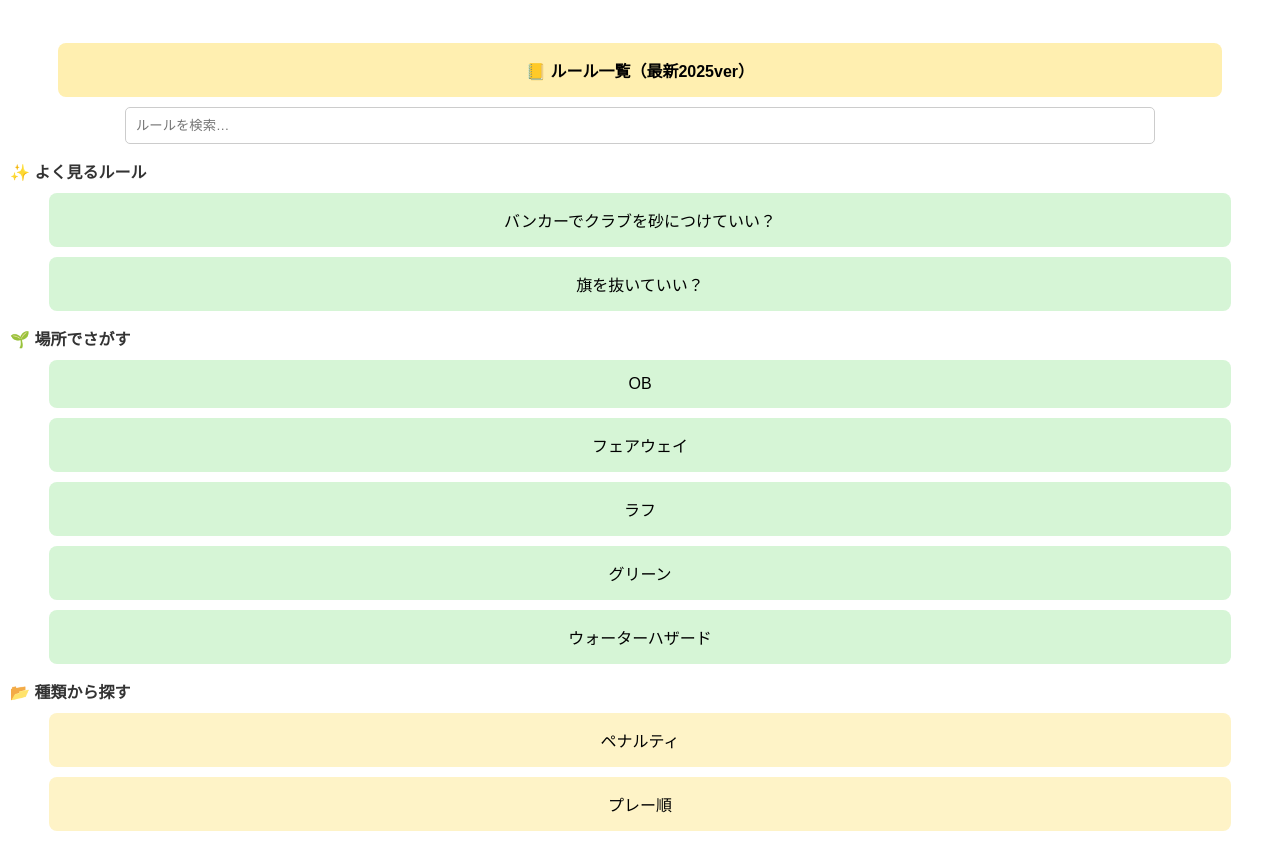
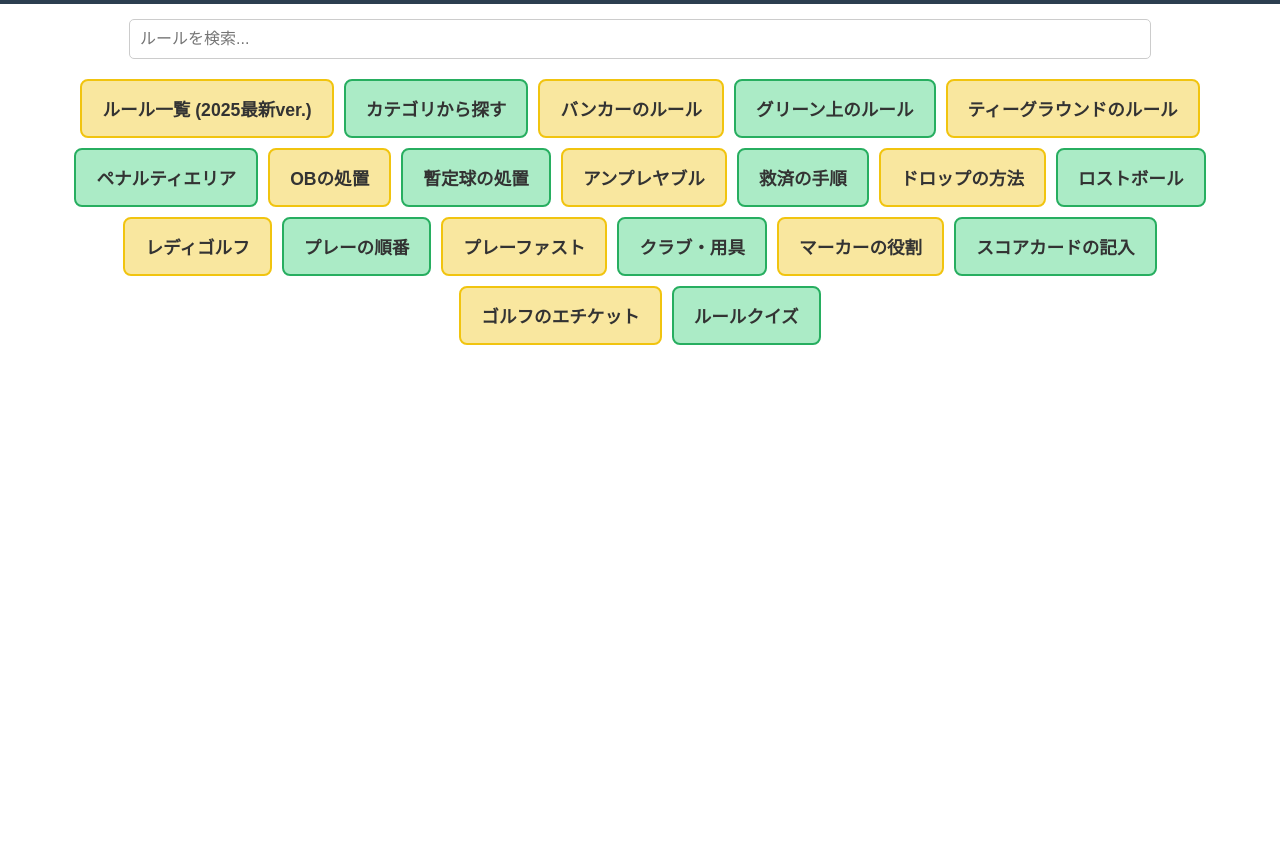
Before and after one commit to uta7770502/golf-pwa-demo, a plain HTML site: page index.html in a window 1280 px wide. Shown: the part 105-946 px from the top of the page. After the commit the page ends 800 px from the top, so only its background shows below. Drawn offline with Linux system fonts and the light colour scheme.

Commit message:
Add files via upload

```diff
--- a/index.html
+++ b/index.html
@@ -3,40 +3,40 @@
 <head>
   <meta charset="UTF-8">
   <meta name="viewport" content="width=device-width, initial-scale=1.0">
-  <title>AIキャディ - ゴルフルール検索</title>
+  <title>ゴルフルールサイト</title>
   <link rel="stylesheet" href="style.css?v=20250929">
 </head>
 <body>
-<header>
-  <h1>公式ルールを即答するAIキャディ</h1>
-  <p>ルールを確認しながらスイスイラウンド</p>
-</header>
+  <header>
+    <h1>ゴルフルール検索</h1>
+  </header>
+  <main>
+    <div class="search-container">
+      <input type="text" placeholder="ルールを検索..." id="searchBox">
+    </div>
 
-<div class="search-box">
-  <a href="rules.html" class="button btn-yellow">📒 ルール一覧（最新2025ver）</a>
-  <input type="text" placeholder="ルールを検索…">
-</div>
-
-<div>
-  <div class="section-title">✨ よく見るルール</div>
-  <a href="rules/bunker.html" class="button btn-green">バンカーでクラブを砂につけていい？</a>
-  <a href="rules/flag.html" class="button btn-green">旗を抜いていい？</a>
-</div>
-
-<div>
-  <div class="section-title">🌱 場所でさがす</div>
-  <a href="rules/ob.html" class="button btn-green">OB</a>
-  <a href="rules/fairway.html" class="button btn-green">フェアウェイ</a>
-  <a href="rules/rough.html" class="button btn-green">ラフ</a>
-  <a href="rules/green.html" class="button btn-green">グリーン</a>
-  <a href="rules/water.html" class="button btn-green">ウォーターハザード</a>
-</div>
-
-<div>
-  <div class="section-title">📂 種類から探す</div>
-  <a href="rules/penalty.html" class="button btn-category">ペナルティ</a>
-  <a href="rules/order.html" class="button btn-category">プレー順</a>
-</div>
-
+    <div class="button-grid">
+      <a href="rules.html" class="btn yellow">ルール一覧 (2025最新ver.)</a>
+      <a href="category.html" class="btn green">カテゴリから探す</a>
+      <a href="bunker.html" class="btn yellow">バンカーのルール</a>
+      <a href="green.html" class="btn green">グリーン上のルール</a>
+      <a href="tee.html" class="btn yellow">ティーグラウンドのルール</a>
+      <a href="penalty.html" class="btn green">ペナルティエリア</a>
+      <a href="ob.html" class="btn yellow">OBの処置</a>
+      <a href="provisional.html" class="btn green">暫定球の処置</a>
+      <a href="unplayable.html" class="btn yellow">アンプレヤブル</a>
+      <a href="relief.html" class="btn green">救済の手順</a>
+      <a href="drop.html" class="btn yellow">ドロップの方法</a>
+      <a href="lostball.html" class="btn green">ロストボール</a>
+      <a href="readygolf.html" class="btn yellow">レディゴルフ</a>
+      <a href="order.html" class="btn green">プレーの順番</a>
+      <a href="pace.html" class="btn yellow">プレーファスト</a>
+      <a href="equipment.html" class="btn green">クラブ・用具</a>
+      <a href="marker.html" class="btn yellow">マーカーの役割</a>
+      <a href="scorecard.html" class="btn green">スコアカードの記入</a>
+      <a href="etiquette.html" class="btn yellow">ゴルフのエチケット</a>
+      <a href="quiz.html" class="btn green">ルールクイズ</a>
+    </div>
+  </main>
 </body>
 </html>
--- a/style.css
+++ b/style.css
@@ -1,54 +1,50 @@
-
 body {
-  font-family: 'Hiragino Kaku Gothic ProN', 'Meiryo', sans-serif;
+  font-family: Arial, sans-serif;
   margin: 0;
   padding: 0;
   background: #fff;
-  color: #333;
+  text-align: center;
 }
 header {
-  padding: 20px;
-  text-align: center;
+  background: #2c3e50;
+  color: white;
+  padding: 10px;
 }
-h1 {
-  font-size: 20px;
-  margin-bottom: 5px;
+.search-container {
+  margin: 15px;
 }
-.search-box {
-  text-align: center;
-  margin: 10px;
+.search-container input {
+  width: 80%;
+  padding: 10px;
+  font-size: 1rem;
+  border: 1px solid #ccc;
+  border-radius: 5px;
 }
-input[type="text"] {
-  padding: 10px;
-  width: 80%;
-  border-radius: 5px;
-  border: 1px solid #ccc;
+.button-grid {
+  display: flex;
+  flex-wrap: wrap;
+  justify-content: center;
+  gap: 10px;
+  margin: 20px;
 }
-.section-title {
+.btn {
+  display: inline-block;
+  padding: 15px 20px;
+  font-size: 1.1rem;
   font-weight: bold;
-  margin: 15px 10px 5px;
-}
-.button {
-  display: block;
-  width: 90%;
-  margin: 10px auto;
-  padding: 15px;
-  text-align: center;
-  font-size: 16px;
   text-decoration: none;
   border-radius: 8px;
-  border: none;
+  color: #333;
+  flex-grow: 0;
 }
-.btn-yellow {
-  background: #ffefb0;
-  color: #000;
-  font-weight: bold;
+.btn.yellow {
+  background: #f9e79f;
+  border: 2px solid #f1c40f;
 }
-.btn-green {
-  background: #d6f5d6;
-  color: #000;
+.btn.green {
+  background: #abebc6;
+  border: 2px solid #27ae60;
 }
-.btn-category {
-  background: #fef3c7;
-  color: #000;
+.btn:hover {
+  opacity: 0.85;
 }
```
